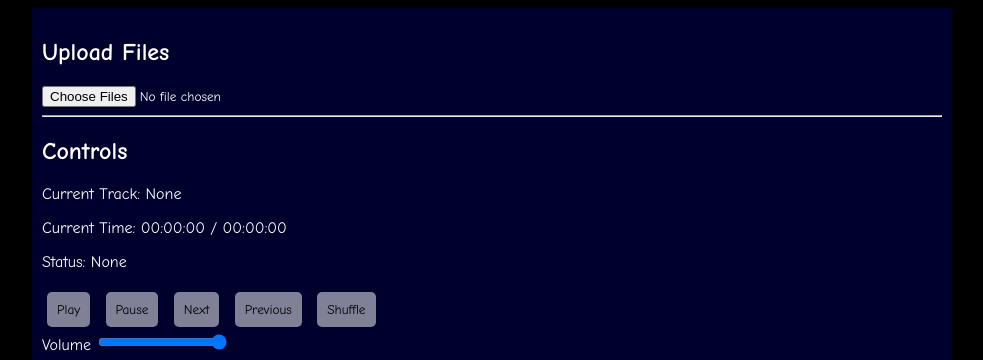
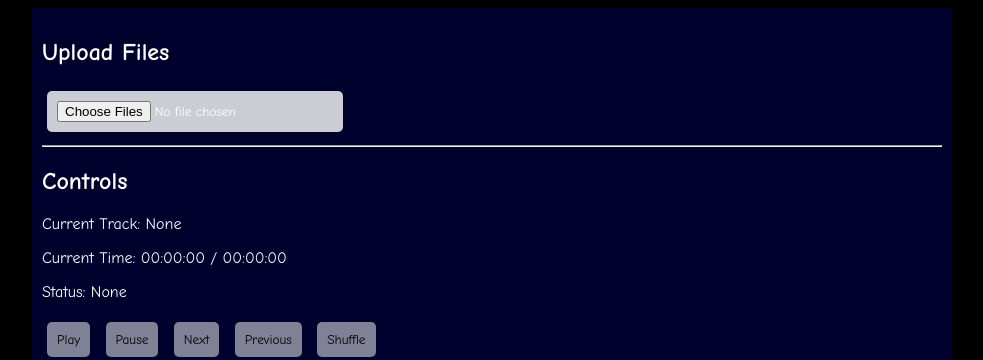
Before and after one commit to minidogg/splp, a plain HTML site: page index.html in a window 1280 px wide. In both pictures the pointer is over the input 328 px from the left and 96 px from the top of the page. Shown: the top 360 px of the page, without its empty margins (148-1131 px from the left). Drawn offline with Linux system fonts and the light colour scheme.

Commit message:
better button

```diff
--- a/style.css
+++ b/style.css
@@ -20,7 +20,7 @@ body{
     padding: 10px;
     background-color: rgba(0,0,90,0.5);
 }
-button{
+button, input[type="file"] {
     background-color: rgba(255,255,255,0.5);
     border: none;
     border-radius: 5px;
@@ -28,6 +28,6 @@ button{
     margin: 5px;
     cursor: pointer;
 }
-button:hover{
+button:hover, input[type="file"]:hover {
     background-color: rgba(255,255,255,0.8);
 }
```
